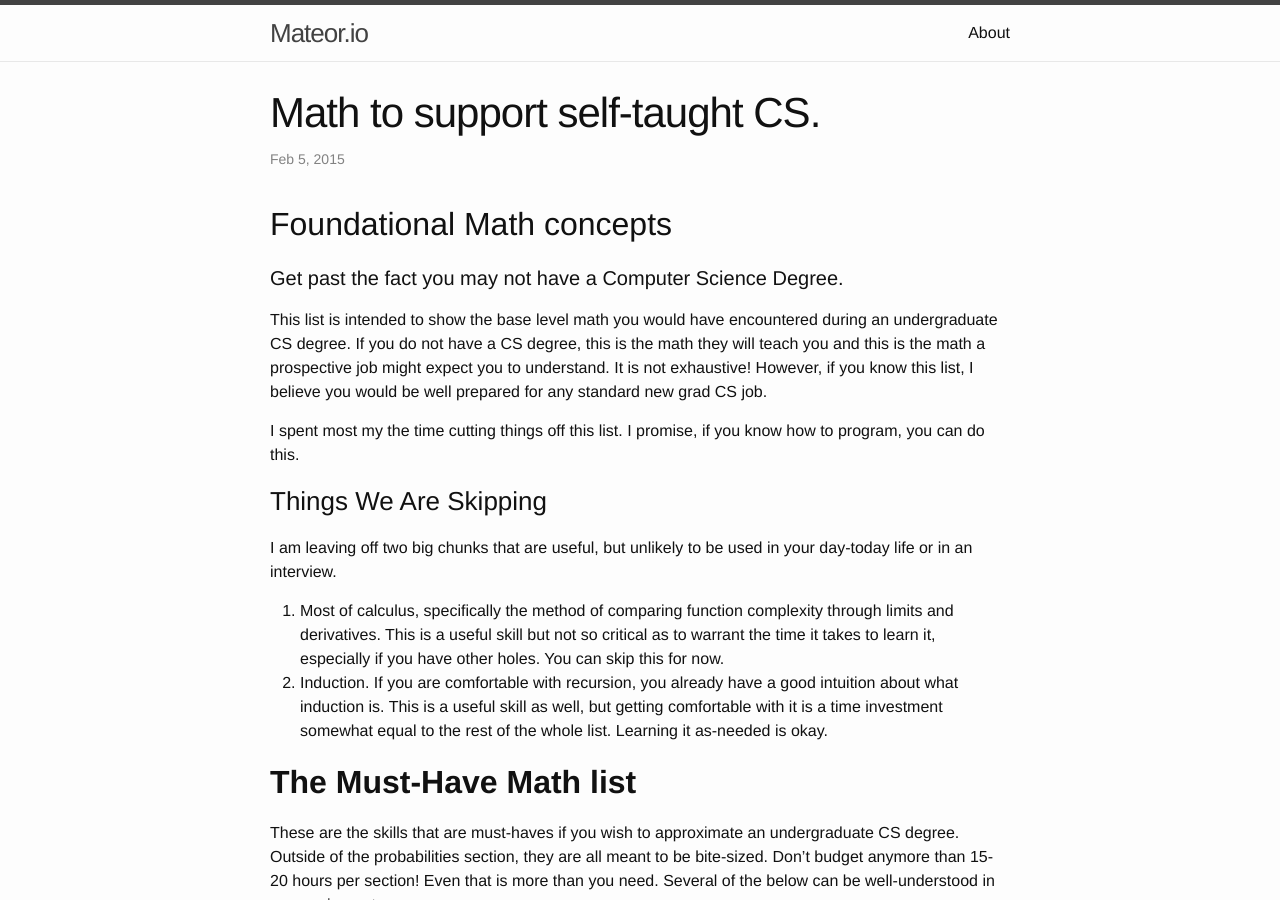
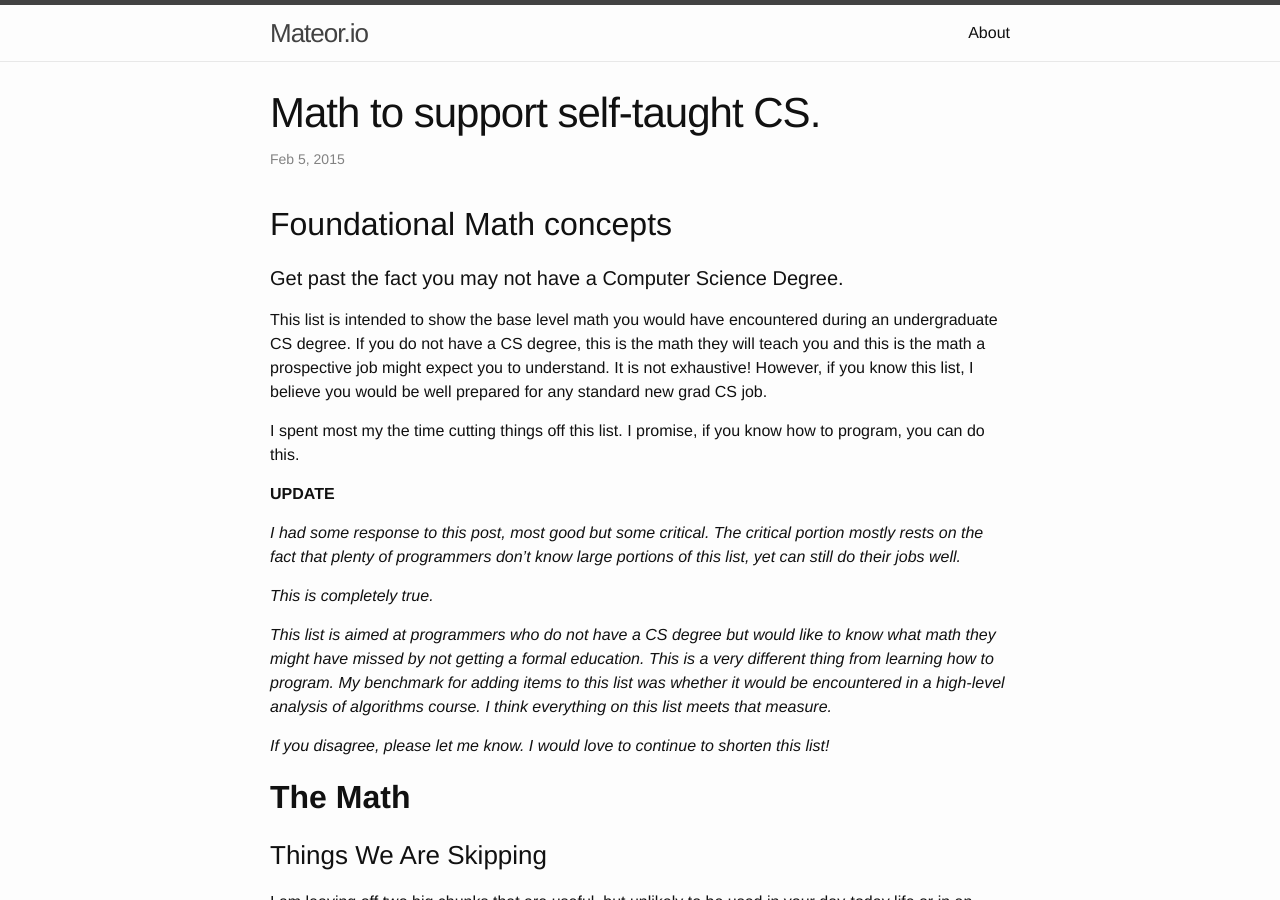
Before and after one commit to mateor/mateor.github.io, a Jekyll site: the page built from _posts/2015-02-05-bare-minimum-math-concepts.markdown, in a window 1280 px wide and 900 px high. Built offline with Jekyll 4.4.1, drawn with Linux system fonts in a browser that asks for light colours.

Commit message:
Add motivating clarification to math post.
I got some good feedback, so I am clarifying the purpose
of this post.

```diff
--- a/_posts/2015-02-05-bare-minimum-math-concepts.markdown
+++ b/_posts/2015-02-05-bare-minimum-math-concepts.markdown
@@ -16,6 +16,24 @@ However, if you know this list, I believe you would be well prepared for any sta
 
 I spent most my the time cutting things off this list.
 I promise, if you know how to program, you can do this.
+
+__UPDATE__
+
+_I had some response to this post, most good but some critical. The critical portion
+mostly rests on the fact that plenty of programmers don't know large portions of this
+list, yet can still do their jobs well._
+
+_This is completely true._
+
+_This list is aimed at programmers who do not have a CS degree but would like
+to know what math they might have missed by not getting a formal education.
+This is a very different thing from learning how to program. My benchmark for
+adding items to this list was whether it would be encountered in a high-level
+analysis of algorithms course. I think everything on this list meets that measure._
+
+_If you disagree, please let me know. I would love to continue to shorten this list!_
+
+##__The Math__
 
 ###Things We Are Skipping
 I am leaving off two big chunks that are useful, but unlikely to be used in your day-today life or in an interview.
```
